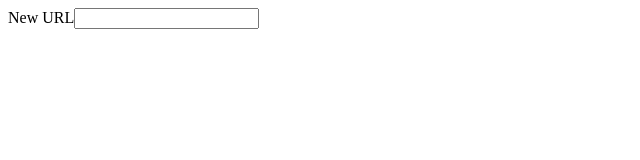
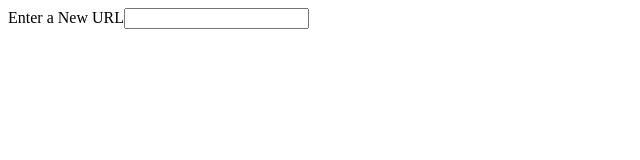
Before and after one commit to nitishprabhu26/ChromeExtension_URLinterceptor, a browser extension: page index.html in a window 1280 px wide. Shown: the whole page, without its empty margins (0-640 px from the left). Drawn offline with Linux system fonts and the light colour scheme.

Commit message:
changed label

```diff
--- a/index.html
+++ b/index.html
@@ -1,5 +1,5 @@
 <html>
-    <span>New URL</span><input id="new-url"></input>
+    <span>Enter a New URL</span><input id="new-url"></input>
     <script src="script/content-script.js"></script>
     <!-- <script src="script/script.js"></script> -->
 </html>
```
